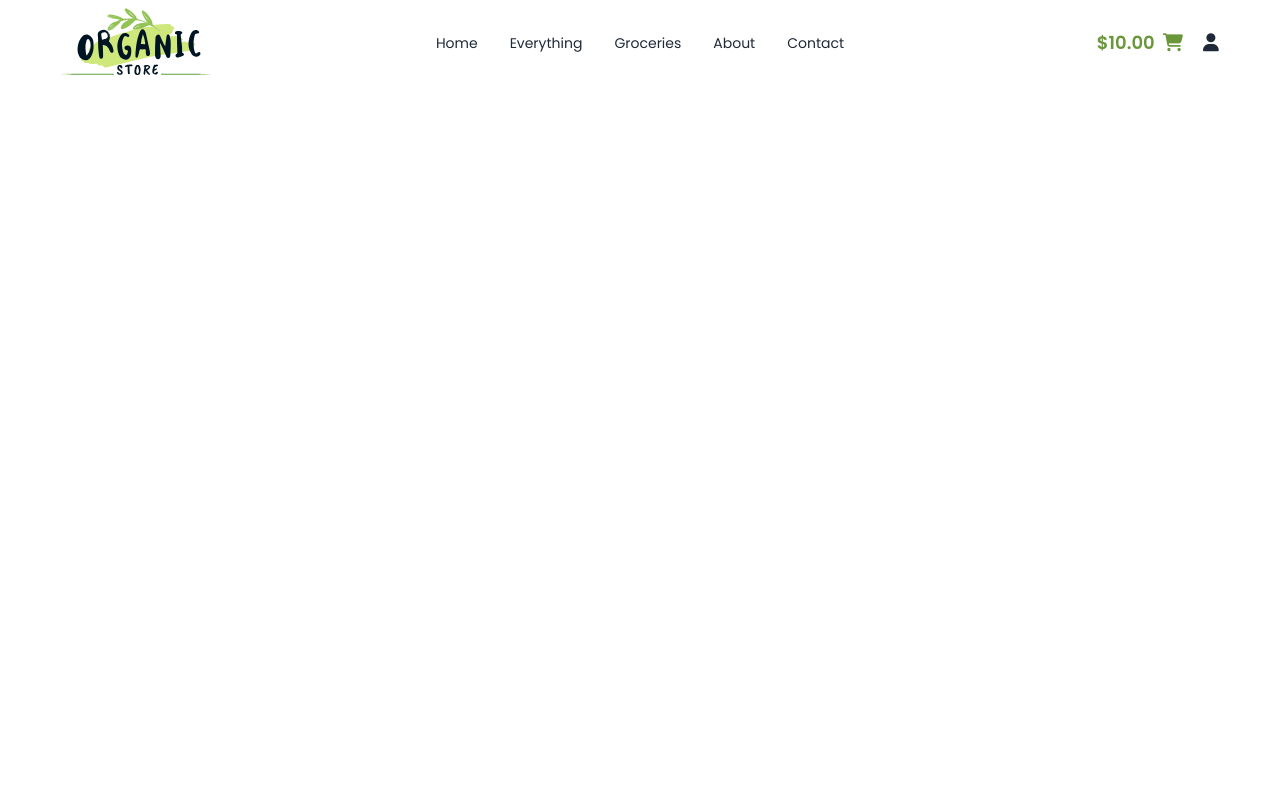
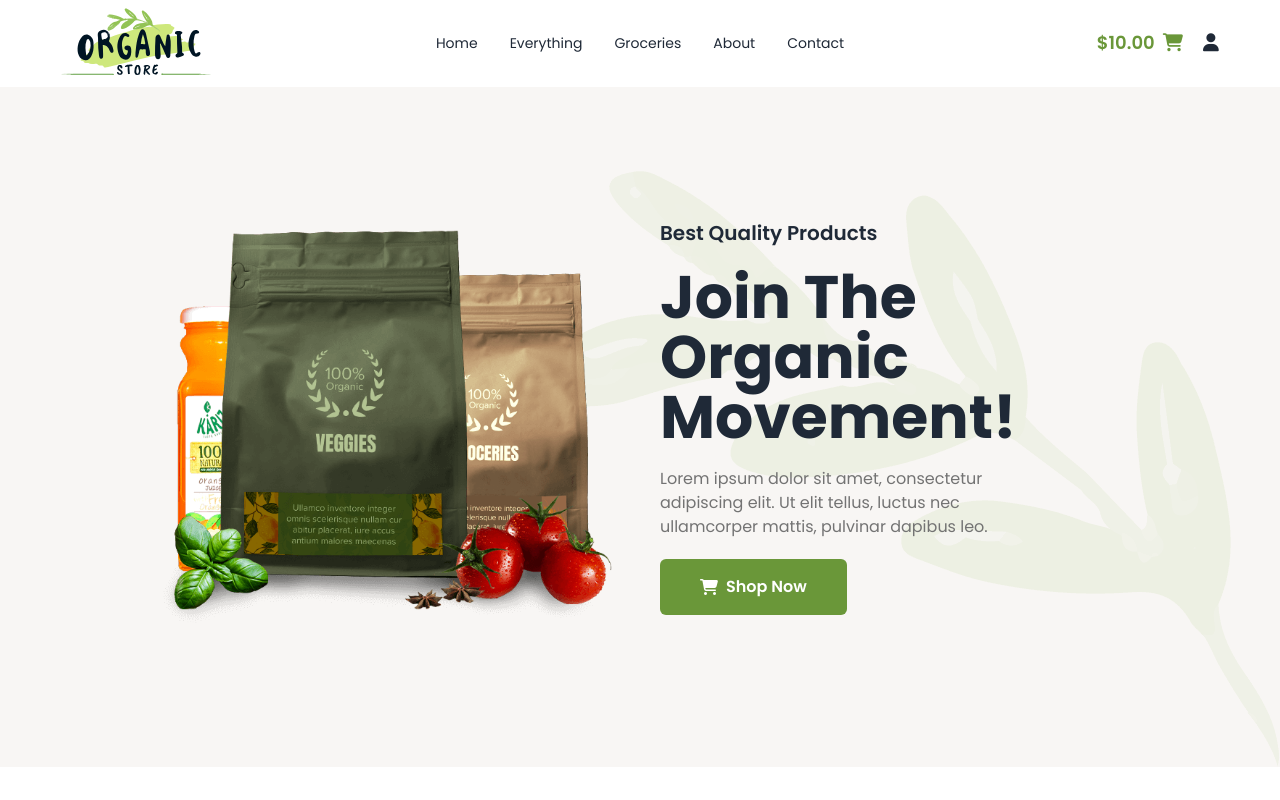
Before and after one commit to khadija-urmi/organicStore, a plain HTML site: page project/index.html in a window 1280 px wide. Drawn offline with nearby package versions, Linux system fonts and the light colour scheme.

Commit message:
banner is added

```diff
--- a/project/index.html
+++ b/project/index.html
@@ -100,6 +100,35 @@
                 </div>
         </nav>
         </div>
+        <!-- Banner section start -->
+        <section class="bg-leaf1 bg-no-repeat bg-right-bottom">
+            <div class="h-full w-full bg-body bg-opacity-90">
+                <div class="lg:w-9/12 w-11/12 py-28 mx-auto gap-10 flex items-center sm:flex-row flex-col ">
+                    <div class="flex-1">
+                        <img src="./images/bannerbg.png" alt="" srcset="">
+                    </div>
+                    <div class=" flex-1  sm:text-left text-center">
+                        <h4 class="sm:text-xl text-lg font-semibold my-5 ">
+                            Best Quality Products
+                        </h4>
+                        <h1 class="text-4xl font-bold leading-tight lg:text-6xl my-5 ">
+                            Join The Organic Movement!
+                        </h1>
+                        <p class="lg:w-3/4 text-neutral-500 my-5">
+                            Lorem ipsum dolor sit amet, consectetur adipiscing elit. Ut elit
+                            tellus, luctus nec ullamcorper mattis, pulvinar dapibus leo.
+                        </p>
+                        <div class="flex sm:justify-start justify-center pb-10 ">
+                            <button
+                                class="flex gap-2 items-center bg-accent hover:bg-primary px-10 py-4 rounded-md font-semibold text-white transition-colors duration-300 ease-in-out">
+                                <i class="fa-solid fa-cart-shopping"></i>
+                                <span>Shop Now</span>
+                            </button>
+                        </div>
+                    </div>
+                </div>
+            </div>
+        </section>
     </header>
 
 </body>
```
Also changed, not shown: project/images/about.jpg (renamed from images/about.jpg), project/images/bannerbg.png (renamed from images/bannerbg.png), project/images/call.jpg (renamed from images/call.jpg), project/images/leaf01.png (renamed from images/leaf01.png), project/images/logo-1.svg (renamed from images/logo-1.svg), project/images/logo-2.svg (renamed from images/logo-2.svg), project/images/logo-3.svg (renamed from images/logo-3.svg), project/images/logo-4.svg (renamed from images/logo-4.svg), project/images/logo-5.svg (renamed from images/logo-5.svg), project/images/logo-white.png (renamed from images/logo-white.png), project/images/logo.svg (renamed from images/logo.svg), project/images/product01.jpg (renamed from images/product01.jpg), project/images/product02.jpg (renamed from images/product02.jpg), project/images/product03.jpg (renamed from images/product03.jpg), 5 more files.
